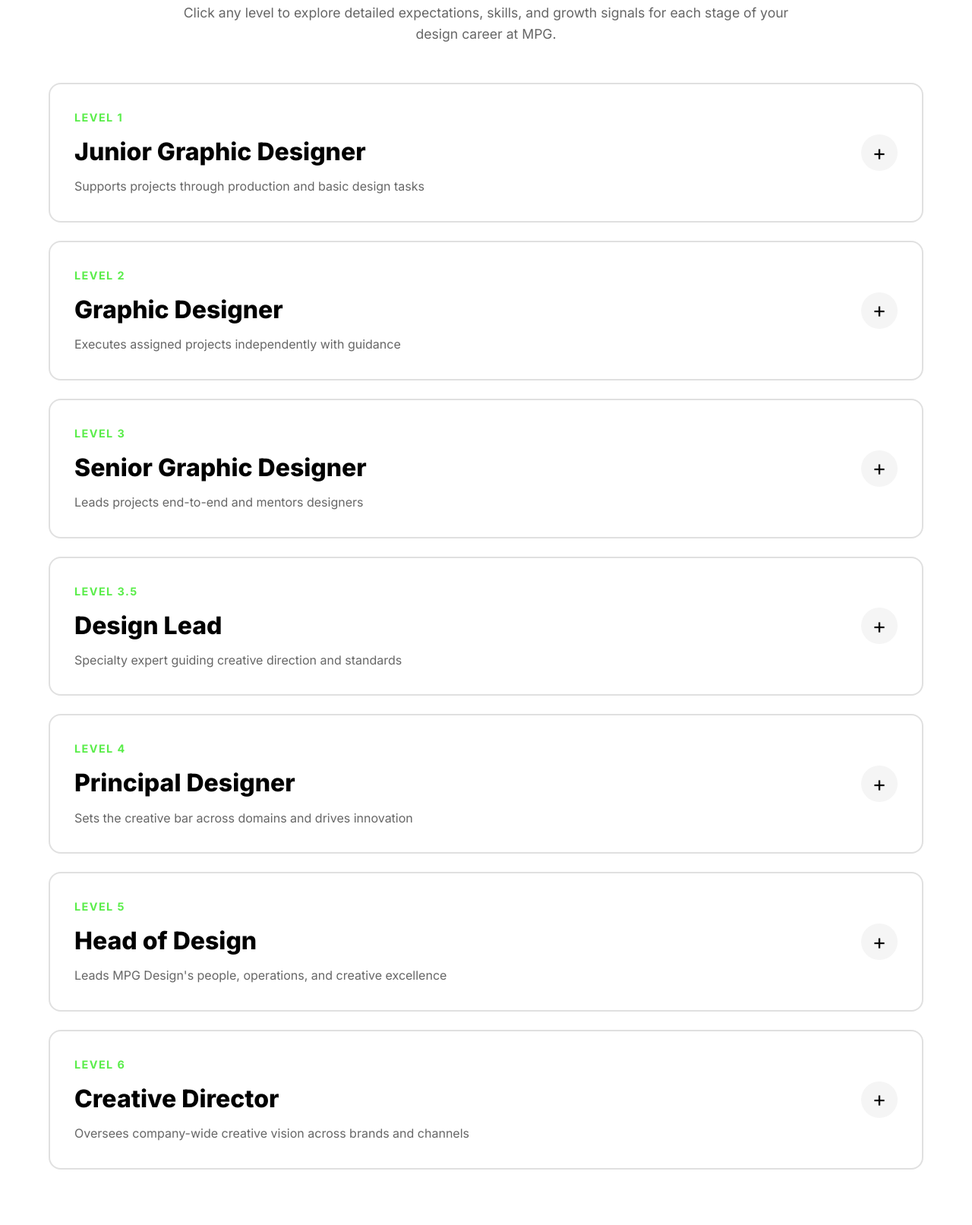
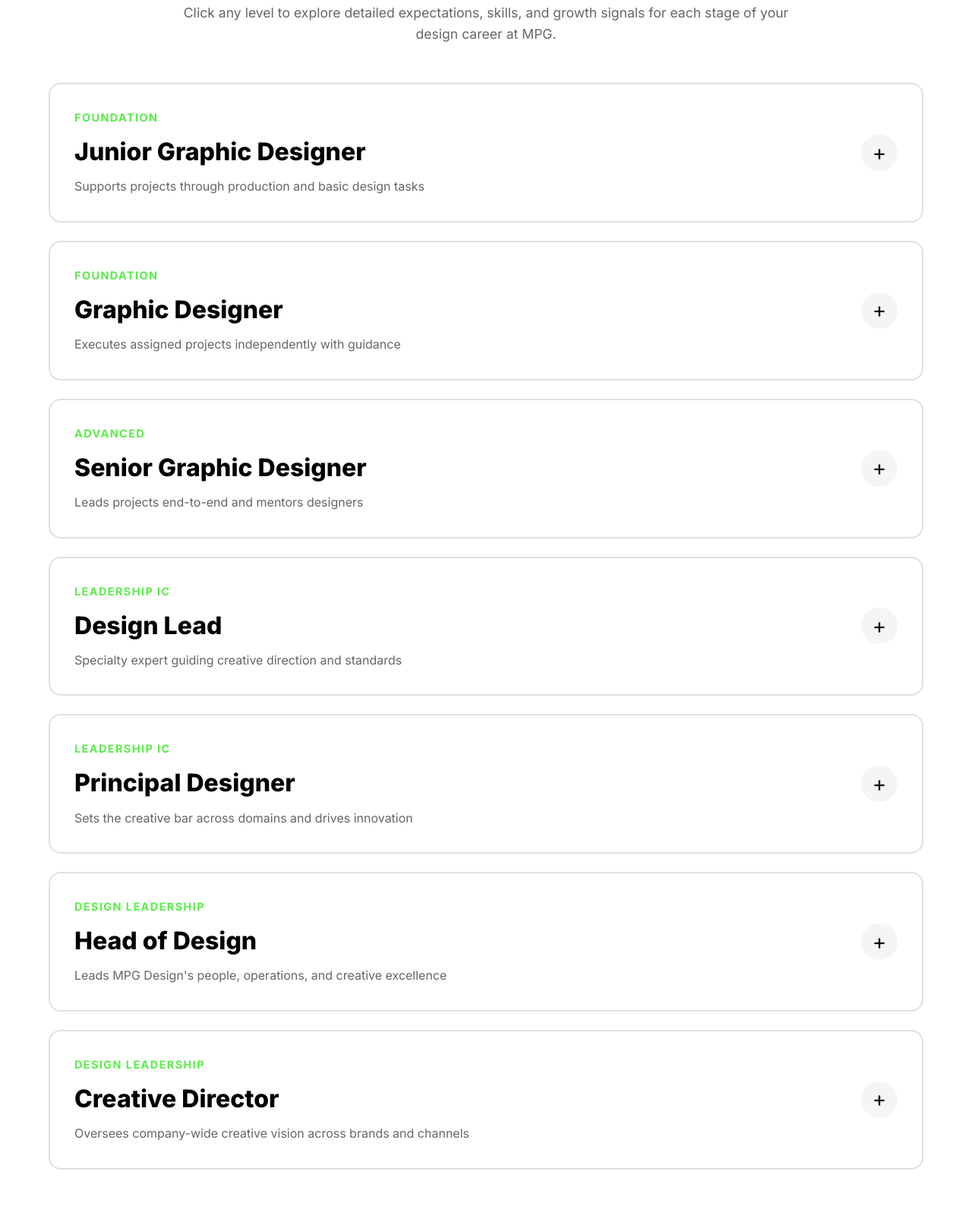
Before and after one commit to mpg-design/mpgd-growth-matrix, a plain HTML site: page index.html in a window 1280 px wide. Shown: the part 587-2200 px from the top of the page at 76% size. Drawn offline with Linux system fonts and the light colour scheme.

Commit message:
Update index.html

```diff
--- a/index.html
+++ b/index.html
@@ -302,7 +302,7 @@
     <div class="level-card" onclick="toggleLevel(this)">
       <div class="level-header">
         <div class="level-title-group">
-          <div class="level-number">Level 1</div>
+          <div class="level-number">FOUNDATION</div>
           <h2 class="level-name">Junior Graphic Designer</h2>
           <p class="level-summary">Supports projects through production and basic design tasks</p>
         </div>
@@ -343,7 +343,7 @@
     <div class="level-card" onclick="toggleLevel(this)">
       <div class="level-header">
         <div class="level-title-group">
-          <div class="level-number">Level 2</div>
+          <div class="level-number">FOUNDATION</div>
           <h2 class="level-name">Graphic Designer</h2>
           <p class="level-summary">Executes assigned projects independently with guidance</p>
         </div>
@@ -384,7 +384,7 @@
     <div class="level-card" onclick="toggleLevel(this)">
       <div class="level-header">
         <div class="level-title-group">
-          <div class="level-number">Level 3</div>
+          <div class="level-number">ADVANCED</div>
           <h2 class="level-name">Senior Graphic Designer</h2>
           <p class="level-summary">Leads projects end-to-end and mentors designers</p>
         </div>
@@ -425,7 +425,7 @@
     <div class="level-card" onclick="toggleLevel(this)">
       <div class="level-header">
         <div class="level-title-group">
-          <div class="level-number">Level 3.5</div>
+          <div class="level-number">LEADERSHIP IC</div>
           <h2 class="level-name">Design Lead</h2>
           <p class="level-summary">Specialty expert guiding creative direction and standards</p>
         </div>
@@ -466,7 +466,7 @@
     <div class="level-card" onclick="toggleLevel(this)">
       <div class="level-header">
         <div class="level-title-group">
-          <div class="level-number">Level 4</div>
+          <div class="level-number">LEADERSHIP IC</div>
           <h2 class="level-name">Principal Designer</h2>
           <p class="level-summary">Sets the creative bar across domains and drives innovation</p>
         </div>
@@ -507,7 +507,7 @@
     <div class="level-card" onclick="toggleLevel(this)">
       <div class="level-header">
         <div class="level-title-group">
-          <div class="level-number">Level 5</div>
+          <div class="level-number">DESIGN LEADERSHIP</div>
           <h2 class="level-name">Head of Design</h2>
           <p class="level-summary">Leads MPG Design's people, operations, and creative excellence</p>
         </div>
@@ -548,7 +548,7 @@
     <div class="level-card" onclick="toggleLevel(this)">
       <div class="level-header">
         <div class="level-title-group">
-          <div class="level-number">Level 6</div>
+          <div class="level-number">DESIGN LEADERSHIP</div>
           <h2 class="level-name">Creative Director</h2>
           <p class="level-summary">Oversees company-wide creative vision across brands and channels</p>
         </div>
```
